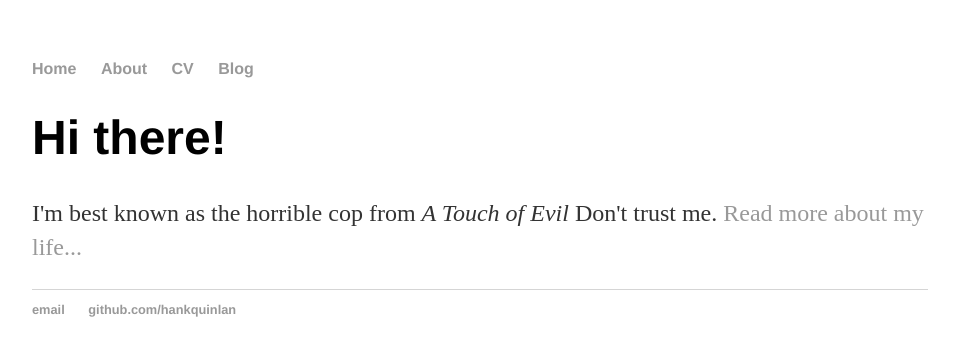
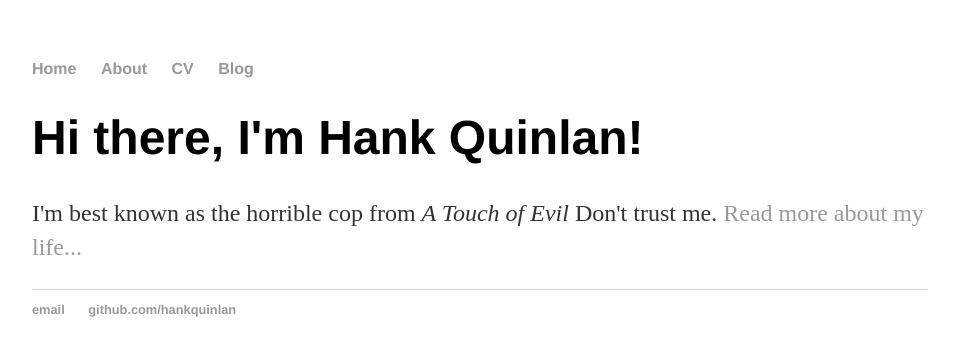
Before and after one commit to achai8/achai8.github.io, a Jekyll site: the page built from index.html, in a window 1280 px wide. Shown: the top 356 px of the page, without its empty margins (160-1115 px from the left). Built offline with Jekyll 4.4.1, drawn with Linux system fonts in a browser that asks for light colours.

Commit message:
Update index.html

```diff
--- a/index.html
+++ b/index.html
@@ -1,30 +1,8 @@
-<!DOCTYPE html>
-<html>
-	<head>
-		<title>Achai</title>
-		<!-- link to main stylesheet -->
-		<link rel="stylesheet" type="text/css" href="/css/main.css">
-	</head>
-	<body>
-		<nav>
-    		<ul>
-        		<li><a href="/">Home</a></li>
-	        	<li><a href="/about">About</a></li>
-        		<li><a href="/cv">CV</a></li>
-        		<li><a href="/blog">Blog</a></li>
-    		</ul>
-		</nav>
-		<div class="container">
-    		<div class="blurb">
-        		<h1>Hi there!</h1>
-				<p>I'm best known as the horrible cop from <em>A Touch of Evil</em> Don't trust me. <a href="/about">Read more about my life...</a></p>
-    		</div><!-- /.blurb -->
-		</div><!-- /.container -->
-		<footer>
-    		<ul>
-        		<li><a href="mailto:hankquinlanhub@gmail.com">email</a></li>
-        		<li><a href="https://github.com/hankquinlan">github.com/hankquinlan</a></li>
-			</ul>
-		</footer>
-	</body>
-</html>
+---
+layout: default
+title: Hank Quinlan, Horrible Cop
+---
+<div class="blurb">
+	<h1>Hi there, I'm Hank Quinlan!</h1>
+	<p>I'm best known as the horrible cop from <em>A Touch of Evil</em> Don't trust me. <a href="/about">Read more about my life...</a></p>
+</div><!-- /.blurb -->
```
